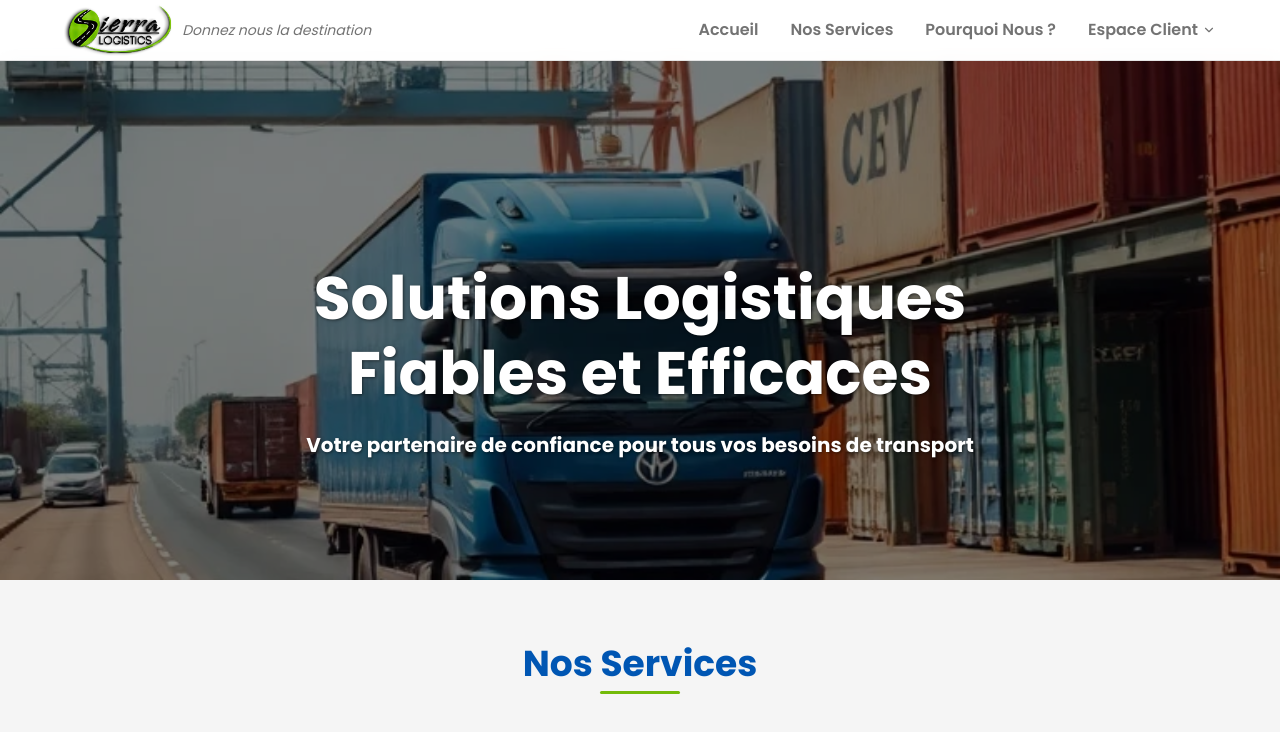
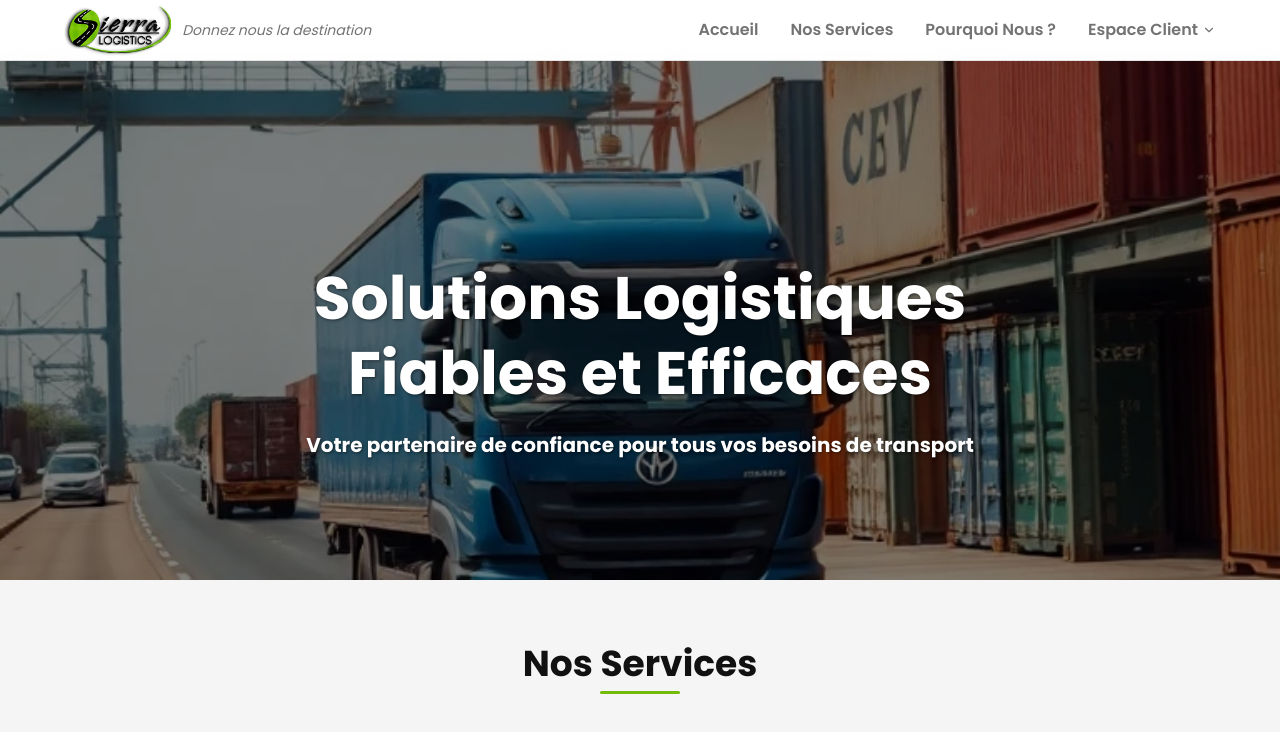
Before and after one commit to badutop/Sierra_Logistics, a Next.js app: page / in a window 1280 px wide. Shown: the top 732 px of the page. Built offline with nearby package versions, Linux system fonts and the light colour scheme.

Commit message:
Remplacer le bleu primaire par du noir
Change --primary de #0056b3 à #111111, ce qui met à jour titres, liens
et boutons secondaires sur tout le site via la variable CSS partagée.

```diff
--- a/src/app/globals.css
+++ b/src/app/globals.css
@@ -57,7 +57,7 @@
   --card-foreground: oklch(0.145 0 0);
   --popover: oklch(1 0 0);
   --popover-foreground: oklch(0.145 0 0);
-  --primary: #0056b3;
+  --primary: #111111;
   --primary-foreground: oklch(0.985 0 0);
   --secondary: oklch(0.97 0 0);
   --secondary-foreground: oklch(0.205 0 0);
```
